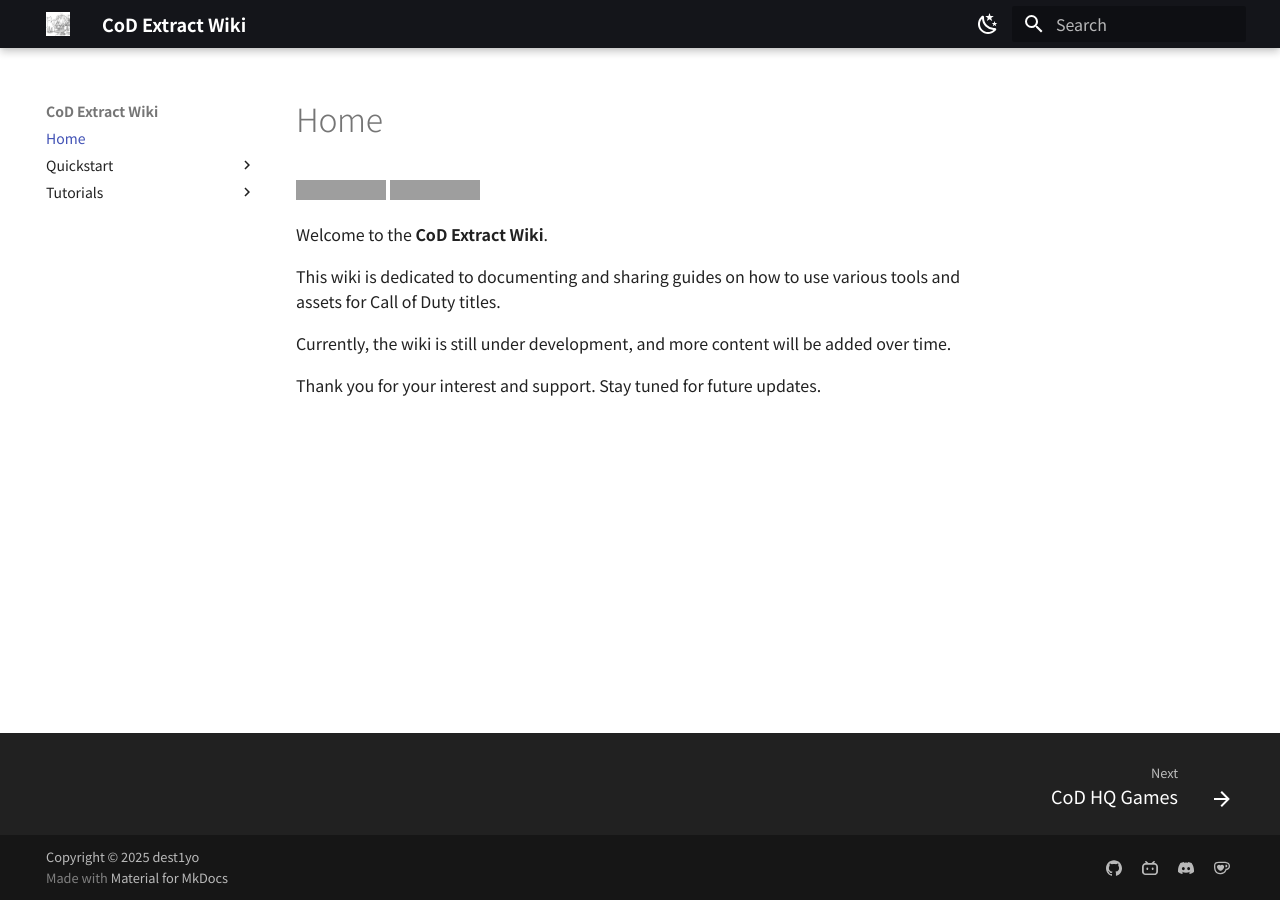
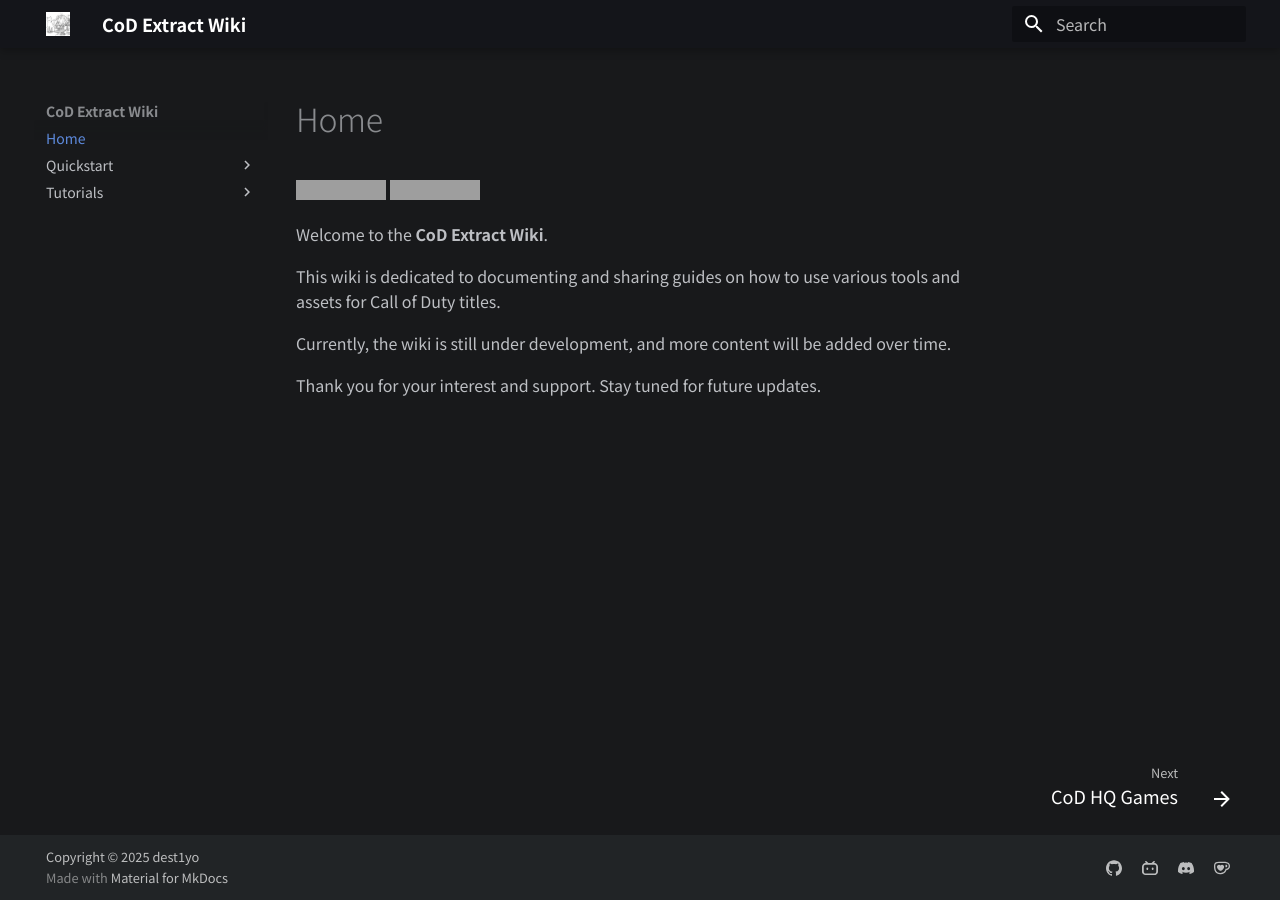
Before and after one commit to dest1yo/cod-extract-wiki, an MkDocs documentation site: the page built from docs/index.md, in a window 1280 px wide. Built offline with MkDocs 1.6.1 and Material for MkDocs 9.7.7, drawn with Linux system fonts in a browser that asks for light colours; grey boxes are pictures that could not be loaded.

Commit message:
Correct dark mode palette

```diff
--- /dev/null
+++ b/docs/assets/stylesheets/extra.css
@@ -0,0 +1,23 @@
+/* Dark mode */
+[data-md-color-scheme="slate"] {
+  /* Default color shades */
+  /* --md-default-bg-color: #18191B; */
+  --md-default-bg-color:           hsla(225, 7%, 10%, 1);
+  --md-default-bg-color--light:    hsla(225, 7%, 10%, 0.7);
+  --md-default-bg-color--lighter:  hsla(225, 7%, 10%, 0.3);
+  --md-default-bg-color--lightest: hsla(225, 7%, 10%, 0.12);
+
+  /* Code color shades */
+  --md-code-bg-color: #1E2021;
+
+  /* Footer color shades */
+  --md-footer-bg-color: #18191B;
+  --md-footer-meta-bg-color: #18191B;
+  /* --md-footer-bg-color--dark: hsla(0, 0%, 0%, 0.32); */
+  --md-footer-bg-color--dark: #212426;
+
+  /* Typeset `mark` color shades */
+  /* --md-typeset-mark-color: hsla(#{hex2hsl($clr-blue-a200)}, 0.3); */
+  /* --md-typeset-mark-color: hsla(#{hex2hsl($clr-yellow-a200)}, 0.5); */
+  --md-typeset-mark-color: hsla(30, 100%, 50%, 0.5);
+}
--- a/mkdocs.yml
+++ b/mkdocs.yml
@@ -18,12 +18,9 @@
 
   palette:
     # Dark Mode
-    - scheme: default
-      toggle:
-        icon: material/weather-night
-        name: Dark mode (The only available mode for now)
-      primary: black
-      accent: blue
+    scheme: slate
+    primary: black
+    accent: blue
 
 markdown_extensions:
   - attr_list
@@ -48,6 +45,9 @@
   - pymdownx.caret
   - pymdownx.mark
   - pymdownx.tilde
+
+extra_css:
+  - assets/stylesheets/extra.css
 
 extra:
   social:
```
